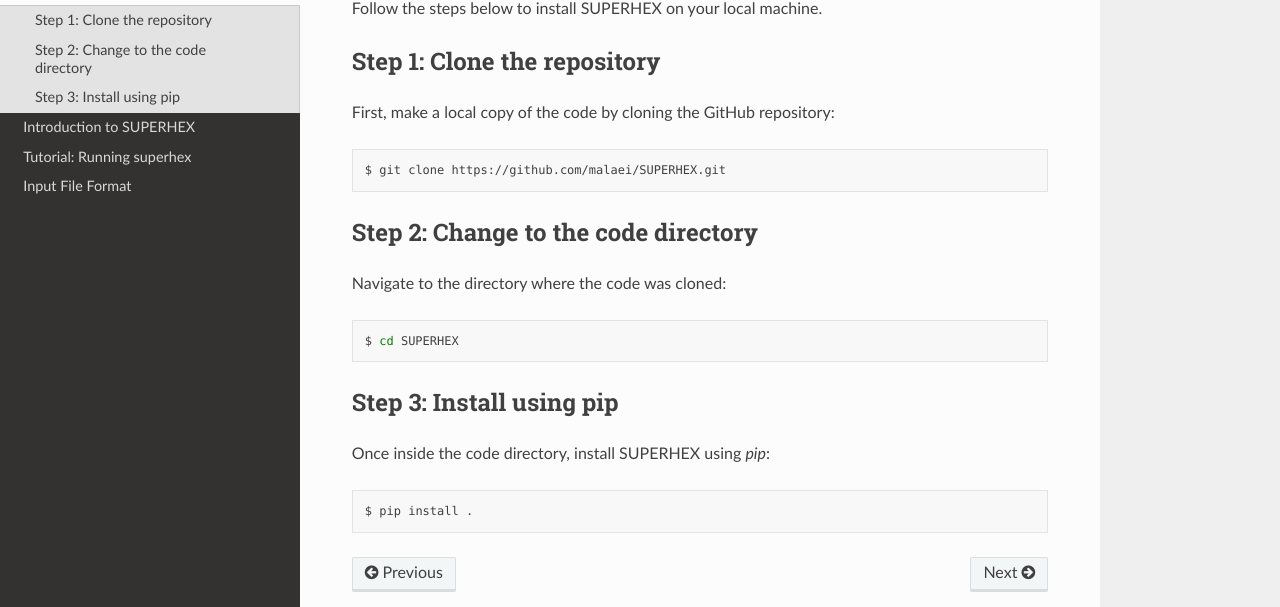
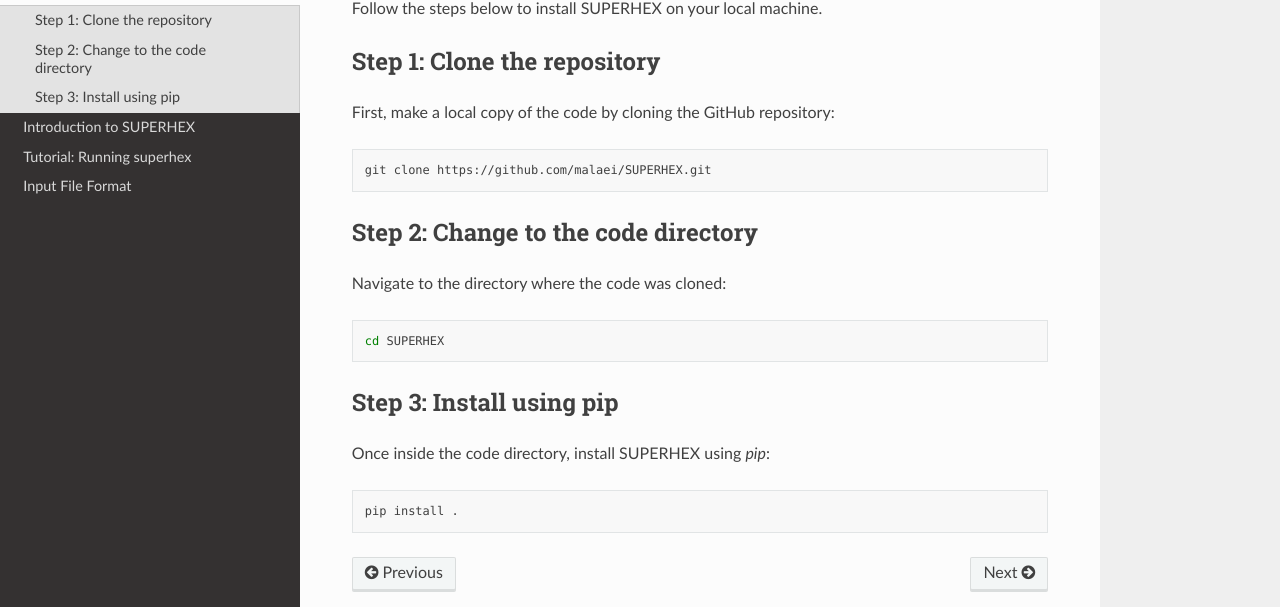
Before and after one commit to malaei/SUPERHEX, a Sphinx documentation site: the page built from docs/installation.rst, in a window 1280 px wide. Shown: the part 163-770 px from the top of the page. Built offline with Sphinx 7.4.7 and the Read the Docs theme 3.1.0, drawn with Linux system fonts in a browser that asks for light colours; pages that are not in the unit, such as notebooks, are missing from menus.

Commit message:
updata docs

```diff
--- a/docs/installation.rst
+++ b/docs/installation.rst
@@ -10,7 +10,7 @@
 
 .. code-block:: bash
 
-    $ git clone https://github.com/malaei/SUPERHEX.git
+     git clone https://github.com/malaei/SUPERHEX.git
 
 Step 2: Change to the code directory
 ------------------------------------
@@ -19,7 +19,7 @@
 
 .. code-block:: bash
 
-    $ cd SUPERHEX
+     cd SUPERHEX
 
 Step 3: Install using pip
 -------------------------
@@ -28,4 +28,4 @@
 
 .. code-block:: bash
 
-    $ pip install .
+     pip install .
```
Also changed, not shown: docs/tutorial.rst (+6 -7 lines).
